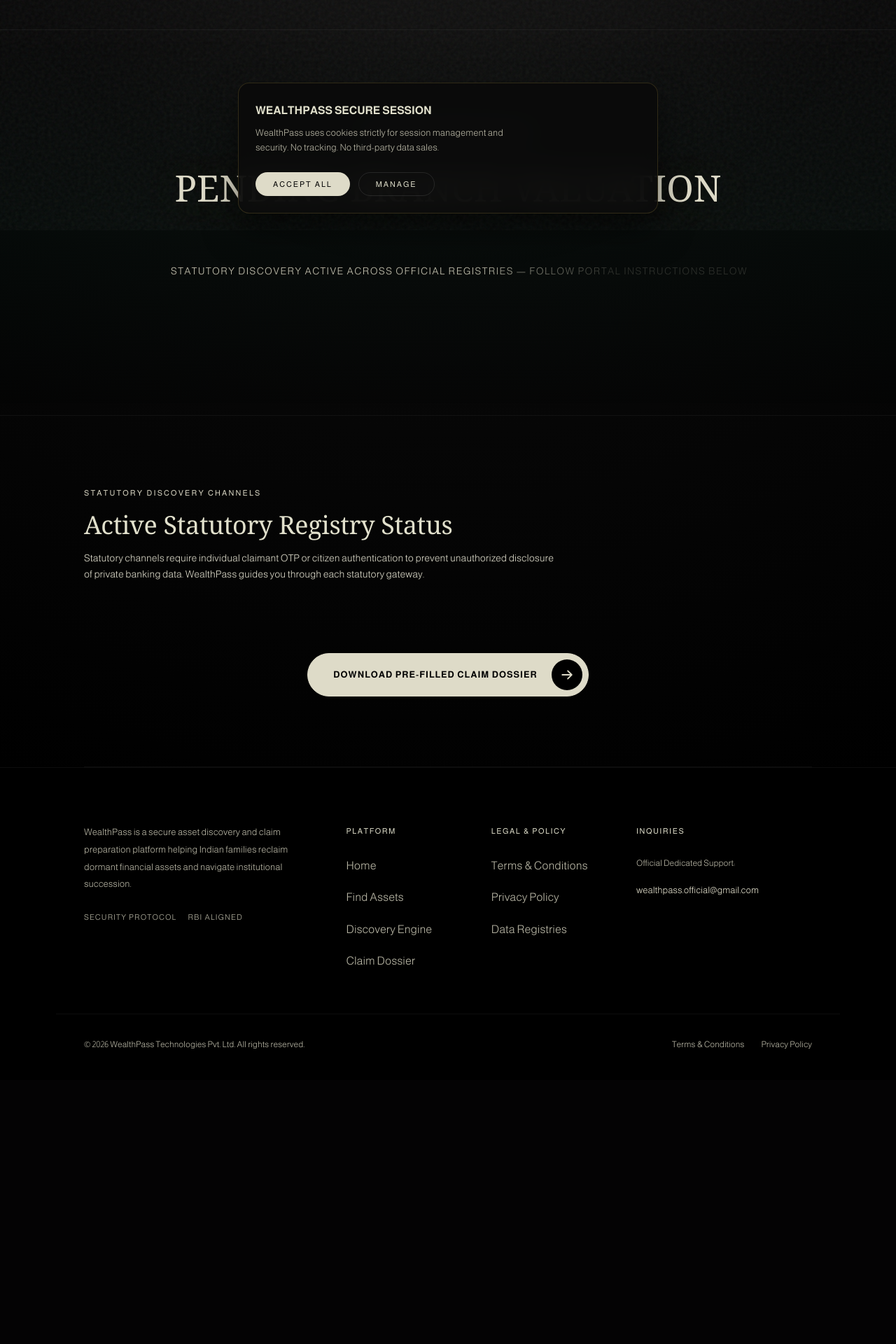
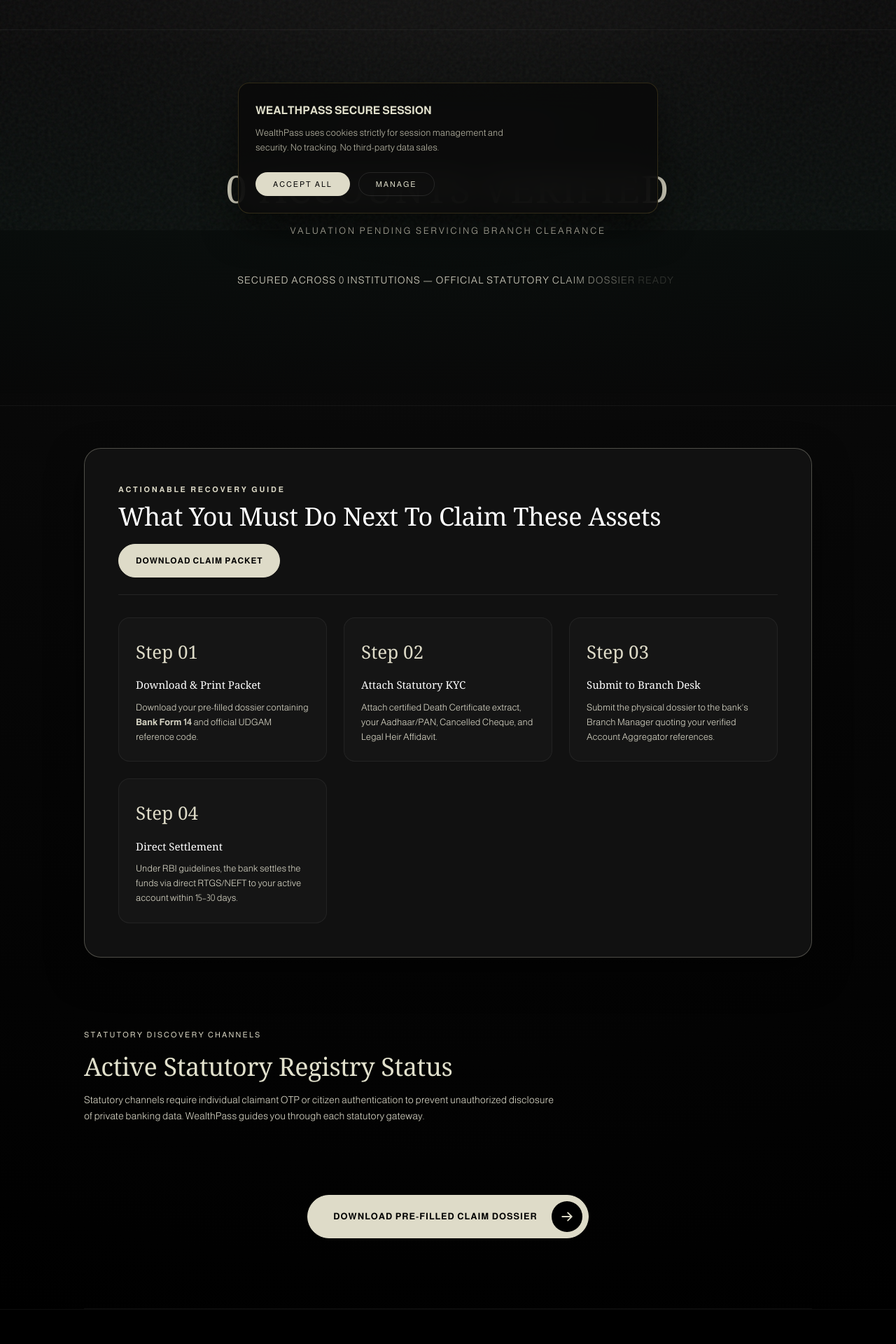
Before and after one commit to asif-build/WealthPass, a Django app: template templates/results.html in a window 1280 px wide. Shown: the part 471-2391 px from the top of the page at 70% size. Before the commit the page ends 1970 px from the top, so only its background shows below. Run offline with Django 5.2, Linux system fonts and the light colour scheme; the template is opened without the code that fills it, so the values that code supplies are empty; parts of the project's set-up code (start-up, migrations or seed data) failed here and were passed over; some libraries are stand-ins or nearby versions; some web fonts are replaced.

Commit message:
feat(results): add 4-step actionable recovery guide and format verified accounts header

```diff
--- a/templates/results.html
+++ b/templates/results.html
@@ -145,23 +145,71 @@
 
   <!-- TOTAL -->
   <section class="total-block scroll-reveal" style="transition-delay: 0.1s;">
-    <div class="total-label">TOTAL UNCLAIMED CAPITAL</div>
+    <div class="total-label">VERIFIED FINANCIAL DISCOVERY</div>
     {% if total_assets > 0 %}
     <span class="total-num" id="total-counter">₹{{ total_assets|floatformat:0 }}</span>
     {% else %}
-    <span class="total-num" style="font-size: 52px; line-height: 1.2;">PENDING BRANCH VALUATION</span>
+    <span class="total-num" style="font-size: 54px; line-height: 1.2; letter-spacing: 0.04em;">{{ classified_assets|length }} ACCOUNTS VERIFIED</span>
+    <div style="font-family: var(--font-sans); font-size: 13px; color: var(--gold); margin-top: 16px; letter-spacing: 0.2em; text-transform: uppercase;">
+      VALUATION PENDING SERVICING BRANCH CLEARANCE
+    </div>
     {% endif %}
-    <div class="animate-letters" style="font-family: var(--font-sans); font-weight: 300; font-size: 14px; color: var(--gold-dark); margin-top: 24px; letter-spacing: 0.1em; text-transform: uppercase;">
-      {% if classified_assets %}
-        Secured across {{ classified_assets|length }} institution{{ classified_assets|length|pluralize }} &mdash; Servicing branch verification required
-      {% else %}
-        Statutory discovery active across official registries &mdash; Follow portal instructions below
-      {% endif %}
+    <div class="animate-letters" style="font-family: var(--font-sans); font-weight: 300; font-size: 14px; color: var(--white-muted); margin-top: 20px; letter-spacing: 0.08em; text-transform: uppercase;">
+      Secured across {{ classified_assets|length }} institution{{ classified_assets|length|pluralize }} &mdash; Official Statutory Claim Dossier Ready
+    </div>
+  </section>
+
+  <!-- ACTIONABLE RECOVERY ROADMAP -->
+  <section class="container" style="padding-top: 60px; padding-bottom: 20px;">
+    <div style="background: rgba(18, 18, 18, 0.95); border: 1px solid var(--border-gold); border-radius: 24px; padding: 48px; position: relative; overflow: hidden; box-shadow: 0 20px 50px rgba(0,0,0,0.5);">
+      <div style="display: flex; justify-content: space-between; align-items: flex-start; flex-wrap: wrap; gap: 20px; margin-bottom: 32px; border-bottom: 1px solid rgba(255,255,255,0.08); padding-bottom: 24px;">
+        <div>
+          <span style="color: var(--gold); font-size: 11px; letter-spacing: 0.25em; text-transform: uppercase; font-weight: 600; display: block; margin-bottom: 8px;">Actionable Recovery Guide</span>
+          <h2 style="font-family: var(--font-serif); font-size: 36px; color: #fff; margin: 0;">What You Must Do Next To Claim These Assets</h2>
+        </div>
+        <a href="{% url 'print_forms' session_id=session_id %}" target="_blank" class="premium-cta-btn" style="padding: 10px 24px; font-size: 12px; height: 48px;">
+          <span>DOWNLOAD CLAIM PACKET</span>
+        </a>
+      </div>
+
+      <div style="display: grid; grid-template-columns: repeat(auto-fit, minmax(240px, 1fr)); gap: 24px;">
+        <div style="background: rgba(255,255,255,0.02); border: 1px solid rgba(255,255,255,0.06); border-radius: 16px; padding: 24px;">
+          <div style="font-family: var(--font-serif); font-size: 26px; color: var(--gold); margin-bottom: 10px;">Step 01</div>
+          <h3 style="font-size: 15px; color: #fff; margin-bottom: 8px; font-weight: 500;">Download & Print Packet</h3>
+          <p style="font-size: 13px; color: var(--white-muted); line-height: 1.6; margin: 0;">
+            Download your pre-filled dossier containing <strong>Bank Form 14</strong> and official UDGAM reference code.
+          </p>
+        </div>
+
+        <div style="background: rgba(255,255,255,0.02); border: 1px solid rgba(255,255,255,0.06); border-radius: 16px; padding: 24px;">
+          <div style="font-family: var(--font-serif); font-size: 26px; color: var(--gold); margin-bottom: 10px;">Step 02</div>
+          <h3 style="font-size: 15px; color: #fff; margin-bottom: 8px; font-weight: 500;">Attach Statutory KYC</h3>
+          <p style="font-size: 13px; color: var(--white-muted); line-height: 1.6; margin: 0;">
+            Attach certified Death Certificate extract, your Aadhaar/PAN, Cancelled Cheque, and Legal Heir Affidavit.
+          </p>
+        </div>
+
+        <div style="background: rgba(255,255,255,0.02); border: 1px solid rgba(255,255,255,0.06); border-radius: 16px; padding: 24px;">
+          <div style="font-family: var(--font-serif); font-size: 26px; color: var(--gold); margin-bottom: 10px;">Step 03</div>
+          <h3 style="font-size: 15px; color: #fff; margin-bottom: 8px; font-weight: 500;">Submit to Branch Desk</h3>
+          <p style="font-size: 13px; color: var(--white-muted); line-height: 1.6; margin: 0;">
+            Submit the physical dossier to the bank's Branch Manager quoting your verified Account Aggregator references.
+          </p>
+        </div>
+
+        <div style="background: rgba(255,255,255,0.02); border: 1px solid rgba(255,255,255,0.06); border-radius: 16px; padding: 24px;">
+          <div style="font-family: var(--font-serif); font-size: 26px; color: var(--gold); margin-bottom: 10px;">Step 04</div>
+          <h3 style="font-size: 15px; color: #fff; margin-bottom: 8px; font-weight: 500;">Direct Settlement</h3>
+          <p style="font-size: 13px; color: var(--white-muted); line-height: 1.6; margin: 0;">
+            Under RBI guidelines, the bank settles the funds via direct RTGS/NEFT to your active account within 15–30 days.
+          </p>
+        </div>
+      </div>
     </div>
   </section>
 
   <!-- ASSET CARDS -->
-  <div class="container" style="padding-top: 60px;">
+  <div class="container" style="padding-top: 40px;">
     {% for asset in classified_assets %}
     <div class="asset-card scroll-reveal" style="transition-delay: 0.2s;">
       <!-- LEFT -->
```
